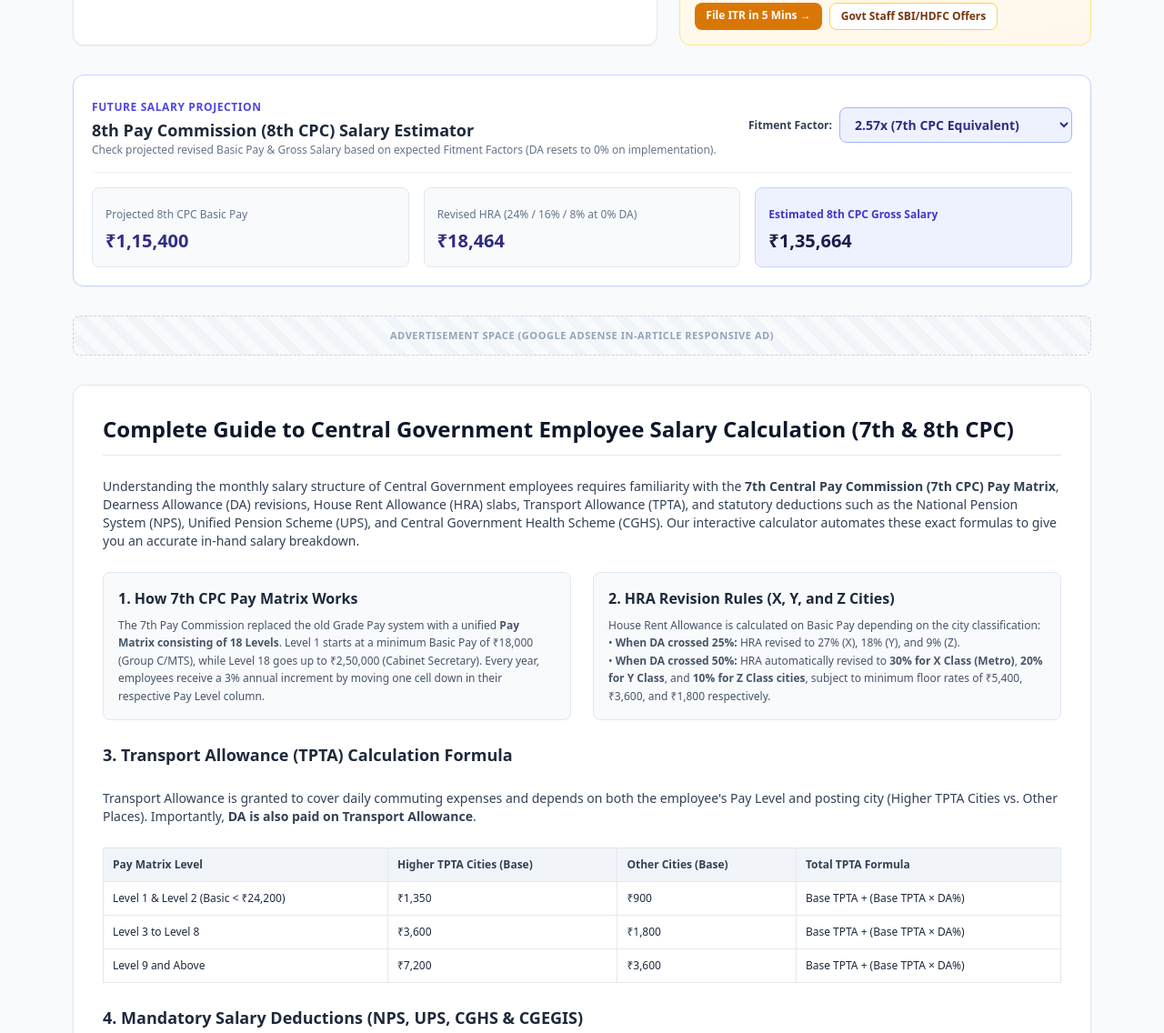
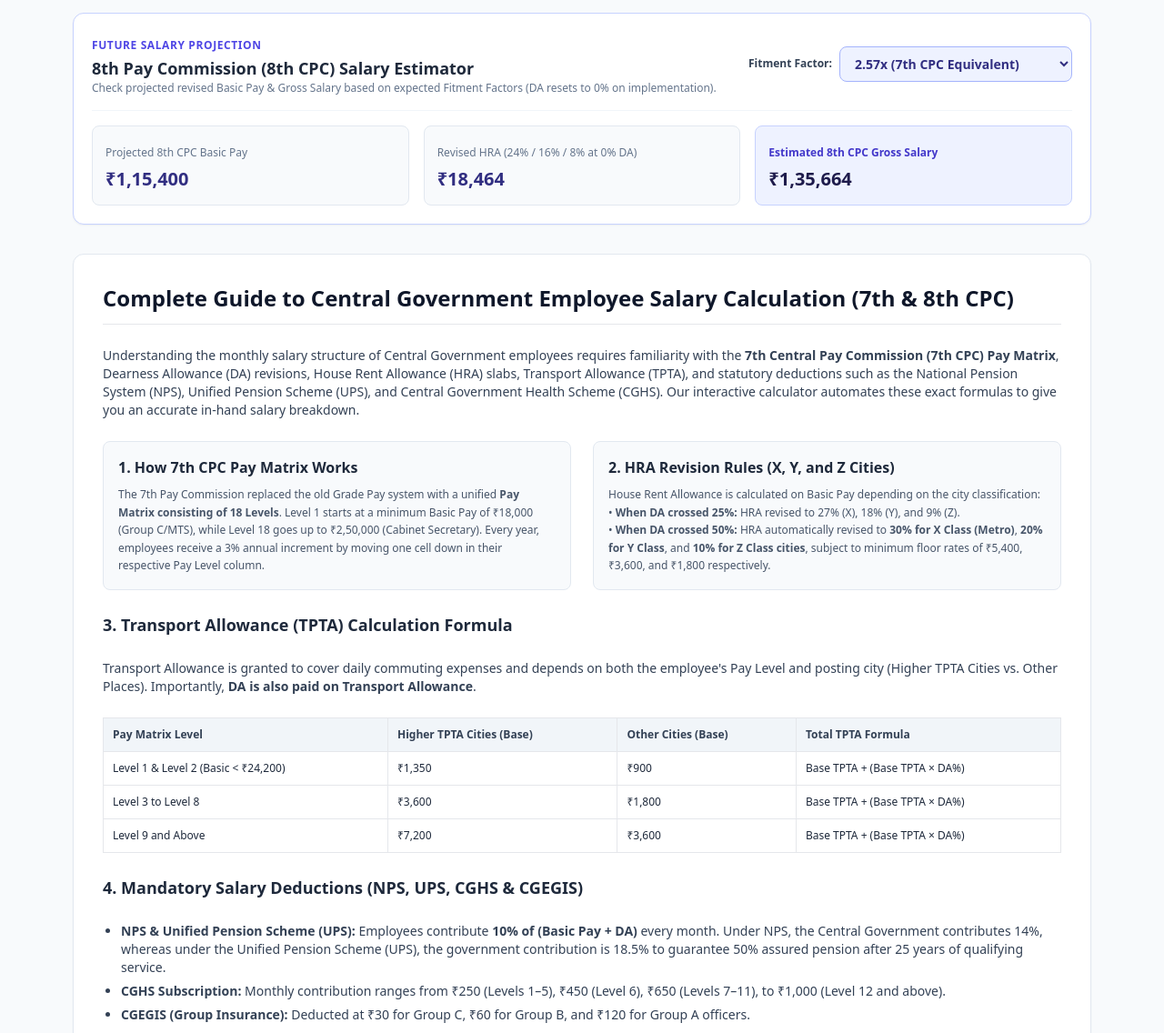
Before and after one commit to Jackforsv/centralstaff, a plain HTML site: page index.html in a window 1280 px wide. Shown: the part 959-2095 px from the top of the page at 91% size. Drawn offline with nearby package versions, Linux system fonts and the light colour scheme.

Commit message:
Add files via upload

```diff
--- a/index.html
+++ b/index.html
@@ -6,7 +6,7 @@
   <title>7th & 8th CPC Central Govt Salary Calculator | Net Pay, HRA, DA & Tax Estimator</title>
   <meta name="description" content="Calculate Central Government Employee Net Salary under 7th Pay Commission and 8th CPC projections. Check Basic Pay, DA, HRA (30/20/10%), Transport Allowance, NPS, UPS, CGHS, and Income Tax.">
   <meta name="keywords" content="7th CPC Salary Calculator, 8th Pay Commission Calculator, Central Govt Net Salary Calculator, Pay Matrix Level 1 to 18, HRA Calculator, DA Calculator, UPS vs NPS, LTC rules, Cnetral Govt rules">
-        <script async src="https://pagead2.googlesyndication.com/pagead/js/adsbygoogle.js?client=ca-pub-7410293363945514"
+  <script async src="https://pagead2.googlesyndication.com/pagead/js/adsbygoogle.js?client=ca-pub-7410293363945514"
      crossorigin="anonymous"></script>
   <script src="https://cdn.tailwindcss.com"></script>
   <style>
@@ -14,9 +14,6 @@
       .no-print { display: none !important; }
       body { background: white !important; }
       .print-card { box-shadow: none !important; border: 1px solid #ccc !important; }
-    }
-    .ad-slot {
-      background: repeating-linear-gradient(45deg, #f8fafc, #f8fafc 10px, #f1f5f9 10px, #f1f5f9 20px);
     }
   </style>
 </head>
@@ -40,12 +37,6 @@
   </header>
 
   <main class="max-w-6xl mx-auto px-4 py-6">
-
-    <!-- Top AdSense Banner Slot -->
-    <div class="ad-slot border border-dashed border-slate-300 rounded-lg p-3 text-center mb-6 no-print">
-      <p class="text-[11px] uppercase tracking-wider text-slate-400 font-semibold">Advertisement Space (Google AdSense Top Banner 728x90)</p>
-      <!-- Paste Google AdSense Code Here Later -->
-    </div>
 
     <!-- Calculator Section -->
     <section id="calculator" class="grid grid-cols-1 lg:grid-cols-12 gap-6">
@@ -281,13 +272,8 @@
       </div>
     </section>
 
-    <!-- Mid-Page AdSense Slot -->
-    <div class="ad-slot border border-dashed border-slate-300 rounded-lg p-3 text-center my-8 no-print">
-      <p class="text-[11px] uppercase tracking-wider text-slate-400 font-semibold">Advertisement Space (Google AdSense In-Article Responsive Ad)</p>
-    </div>
-
     <!-- SEO Content & Complete Guide (Required for Google AdSense Approval & Ranking) -->
-    <article id="guide" class="bg-white rounded-xl shadow-sm border border-slate-200 p-6 md:p-8 space-y-6 no-print">
+    <article id="guide" class="mt-8 bg-white rounded-xl shadow-sm border border-slate-200 p-6 md:p-8 space-y-6 no-print">
       <h2 class="text-2xl font-bold text-slate-900 border-b pb-3">Complete Guide to Central Government Employee Salary Calculation (7th & 8th CPC)</h2>
 
       <p class="text-sm text-slate-700">
@@ -349,7 +335,7 @@
         </table>
       </div>
 
-      <h3 class="text-lg font-bold text-slate-800">4. Mandatory Salary Deductions (NPS, UPS, CGHS & CGEGIS)</h3>
+      <h3 class="text-lg font-bold text-slate-80">4. Mandatory Salary Deductions (NPS, UPS, CGHS & CGEGIS)</h3>
       <ul class="list-disc pl-5 text-sm text-slate-700 space-y-1.5">
         <li><strong>NPS & Unified Pension Scheme (UPS):</strong> Employees contribute <strong>10% of (Basic Pay + DA)</strong> every month. Under NPS, the Central Government contributes 14%, whereas under the Unified Pension Scheme (UPS), the government contribution is 18.5% to guarantee 50% assured pension after 25 years of qualifying service.</li>
         <li><strong>CGHS Subscription:</strong> Monthly contribution ranges from ₹250 (Levels 1–5), ₹450 (Level 6), ₹650 (Levels 7–11), to ₹1,000 (Level 12 and above).</li>
```
